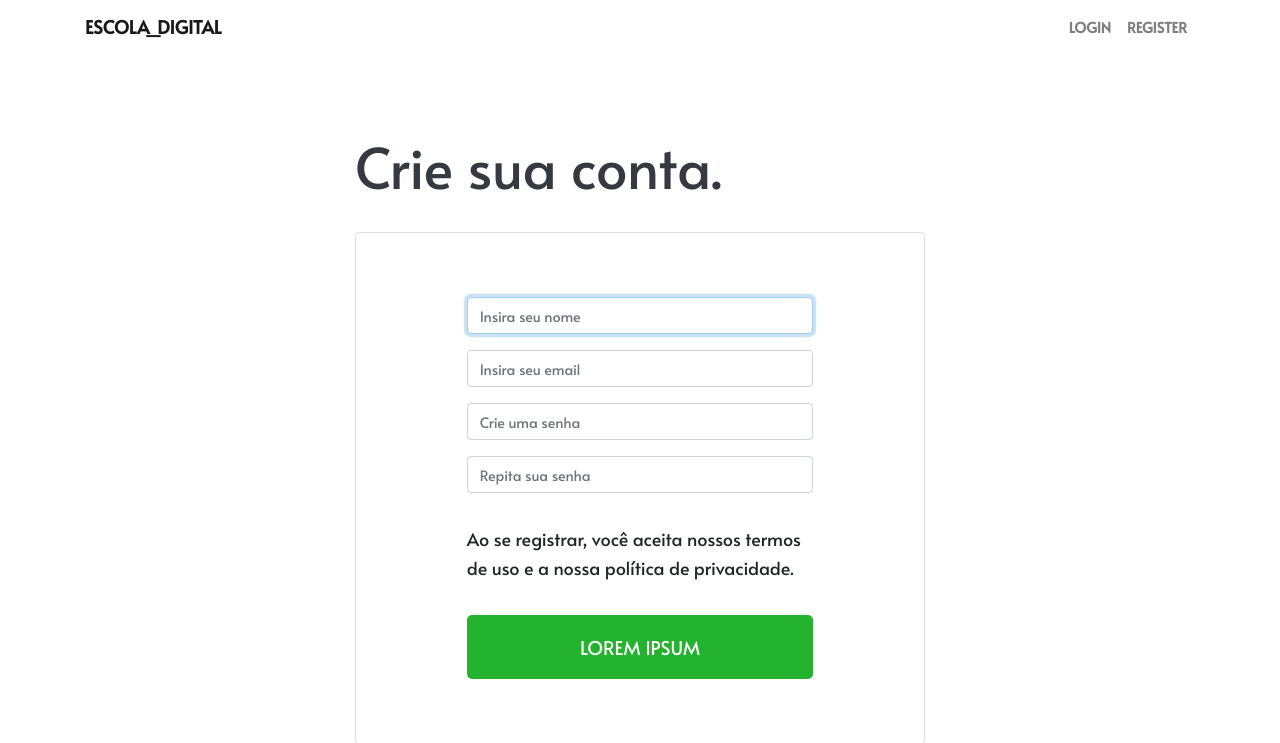
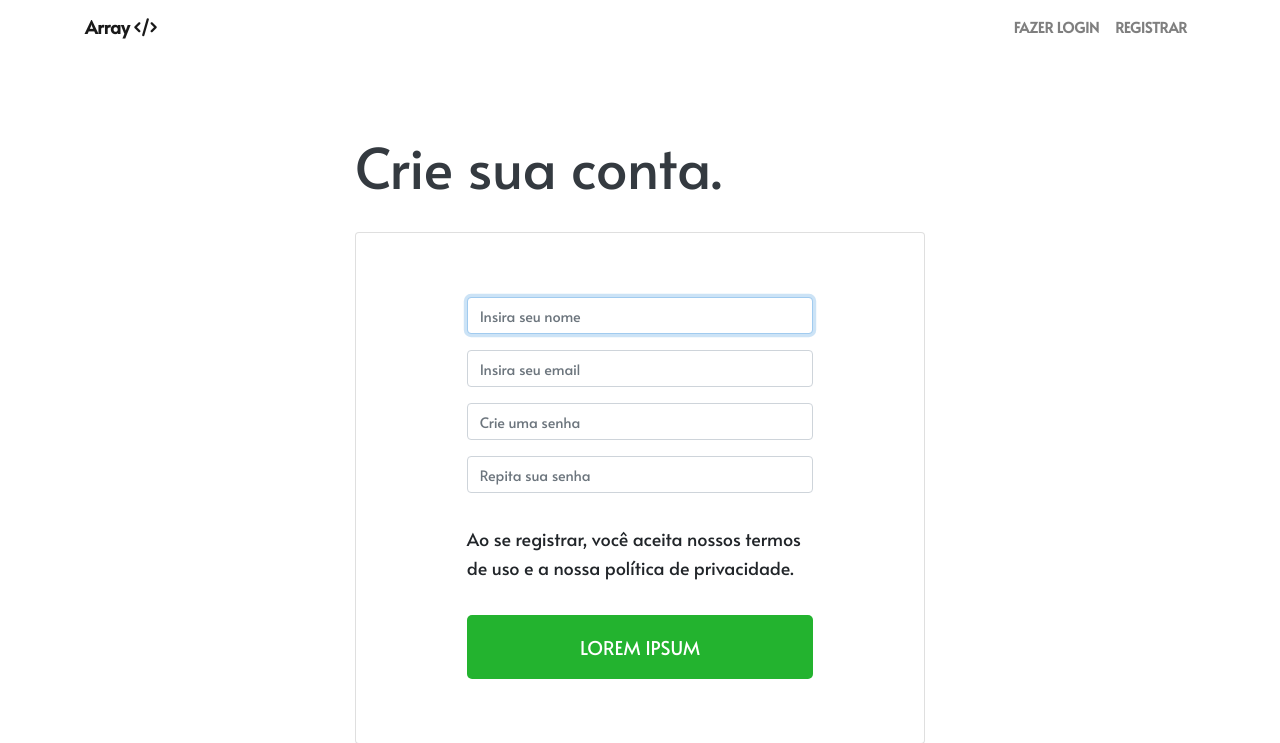
Before and after one commit to atenaagencia/escoladigital, a Laravel app: page /register in a window 1280 px wide. Shown: the top 743 px of the page. Run offline with Laravel 8, Linux system fonts and the light colour scheme; some libraries are stand-ins or nearby versions.

Commit message:
corrige nomes na navbar no app.blade

```diff
--- a/resources/views/layouts/app.blade.php
+++ b/resources/views/layouts/app.blade.php
@@ -7,7 +7,7 @@
     <!-- CSRF Token -->
     <meta name="csrf-token" content="{{ csrf_token() }}">
 
-    <title>Escola Digital</title>
+    <title>Array - Escola Digital</title>
 
     <!-- Scripts -->
     <script src="{{ asset('js/app.js') }}" defer></script>
@@ -28,7 +28,7 @@
         <nav class="navbar navbar-expand-md navbar-light">
             <div class="container">
                 <a class="navbar-brand main-font font-weight-bold" href="{{ url('/') }}">
-                    ESCOLA_DIGITAL
+                    Array <i class="fa fa-code"></i>
                 </a>
                 <button class="navbar-toggler" type="button" data-toggle="collapse" data-target="#navbarSupportedContent" aria-controls="navbarSupportedContent" aria-expanded="false" aria-label="{{ __('Toggle navigation') }}">
                     <span class="navbar-toggler-icon"></span>
@@ -45,11 +45,11 @@
                         <!-- Authentication Links -->
                         @guest
                             <li class="nav-item">
-                                <a class="nav-link" href="{{ route('login') }}">{{ __('Login') }}</a>
+                                <a class="nav-link" href="{{ route('login') }}">Fazer Login</a>
                             </li>
                             @if (Route::has('register'))
                                 <li class="nav-item">
-                                    <a class="nav-link" href="{{ route('register') }}">{{ __('Register') }}</a>
+                                    <a class="nav-link" href="{{ route('register') }}">Registrar</a>
                                 </li>
                             @endif
                         @else
```
